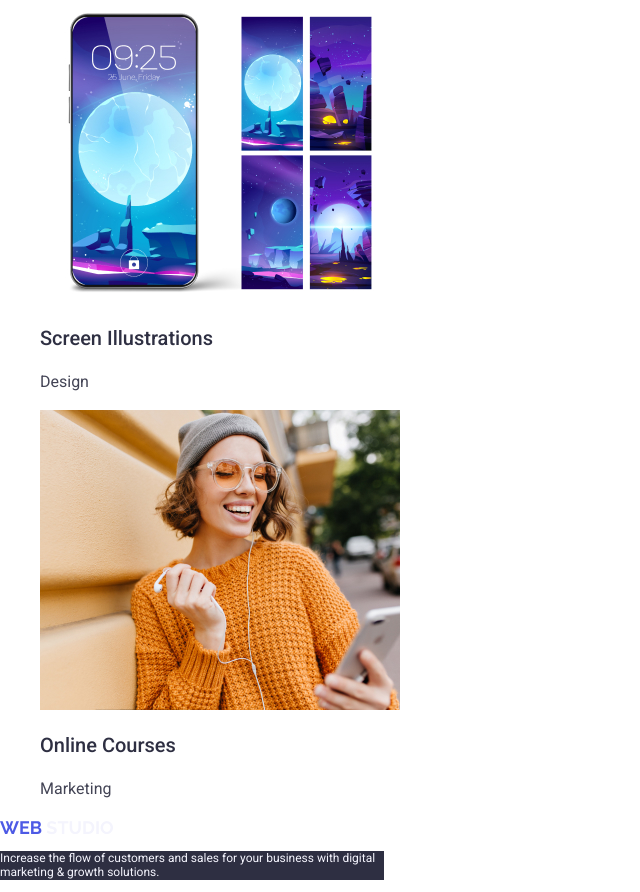
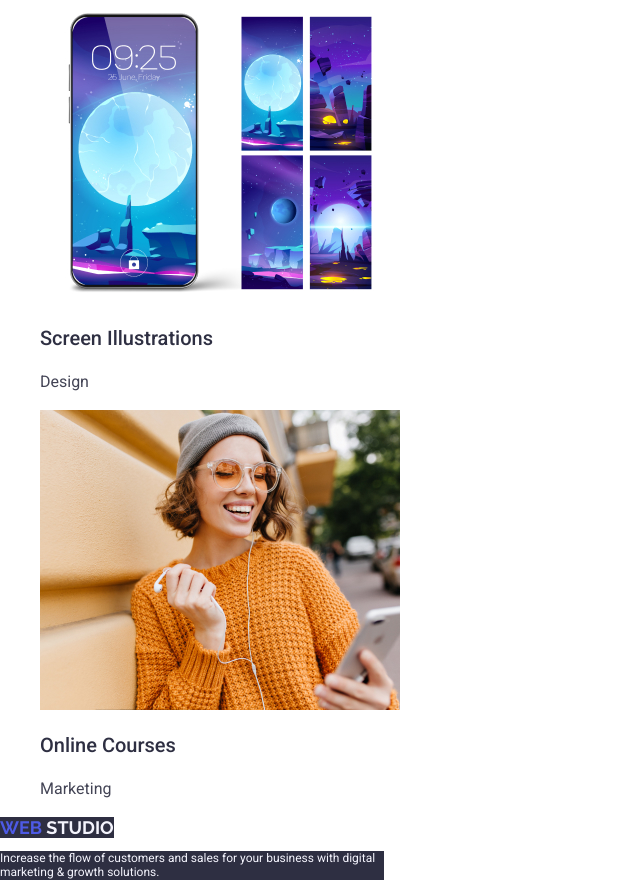
Before and after one commit to okemik/goit-markup-hw-02, a plain HTML site: page index.html in a window 1280 px wide. Shown: the part 4101-4993 px from the top of the page, without its empty margins (0-640 px from the left). Drawn offline with nearby package versions, Linux system fonts and the light colour scheme.

Commit message:
background color corrected

```diff
--- a/css/styles.css
+++ b/css/styles.css
@@ -3,7 +3,7 @@ body {
     background-color: #ffffff;
     font-family: "Roboto", sans-serif;}
 
-    .logo-title1, .logo-title3 {
+    .logo-title1 {
         color: #4D5AE5;
         font-weight: 700;
         font-size: 18px;
@@ -13,6 +13,16 @@ body {
         text-transform: uppercase;
     }
 
+    .logo-title3 {
+        color: #4D5AE5;
+        background-color: #2E2F42;
+        font-weight: 700;
+        font-size: 18px;
+        font-family: "Raleway", sans-serif;
+        line-height: 1.2;
+        text-decoration: none;
+        text-transform: uppercase;
+    }
     .logo-title2, .logo-title4 {
         color: inherit;
         font-weight: 700;
@@ -25,7 +35,8 @@ body {
 
     .logo-title4 {
         color: #F4F4FD;
-    }
+        background-color: #2E2F42;
+        }
 
     .nav {color:inherit;
     font-weight: 500;
```
